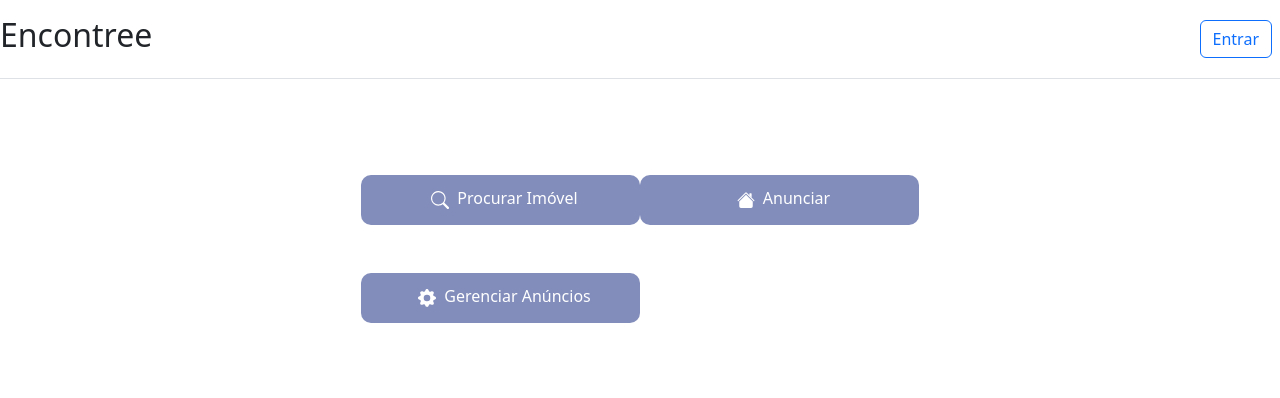
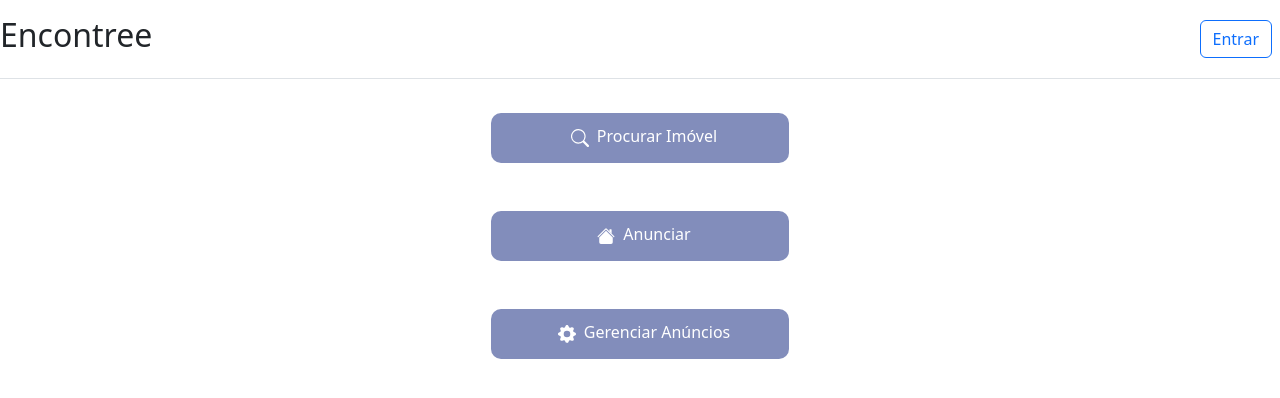
Before and after one commit to rafavmaciel/encontree-front, a React (Create React App) app: page /menu in a window 1280 px wide. Shown: the top 398 px of the page. Built offline with nearby package versions, Linux system fonts and the light colour scheme.

Commit message:
Corrigido alinhamento dos botoes na pagina de menu

```diff
--- a/src/pages/menu/index.js
+++ b/src/pages/menu/index.js
@@ -7,15 +7,18 @@ function Menu() {
     <>
         <Header/>
 
-        <div className="container mt-5" >
-            <div className='col-sm-12 col-lg-6 offset-lg-3'>
-
+        <div className='container branco col-lg-6 col-sm-12'>
+            <div className='container'>
+                    <div className='alinhamento'>
                         <button type="submit" className="botao light_blue botao_icon">
                             <svg xmlns="http://www.w3.org/2000/svg" width="18" height="18" fill="currentColor" className="bi bi-search" viewBox="0 0 16 16">
                                 <path d="M11.742 10.344a6.5 6.5 0 1 0-1.397 1.398h-.001c.03.04.062.078.098.115l3.85 3.85a1 1 0 0 0 1.415-1.414l-3.85-3.85a1.007 1.007 0 0 0-.115-.1zM12 6.5a5.5 5.5 0 1 1-11 0 5.5 5.5 0 0 1 11 0z"/>
                             </svg>
                             Procurar Imóvel
                         </button>
+                    </div>
+
+                    <div className='alinhamento'>
                         <button type="submit" className="botao light_blue mt-5 botao_icon">
                             <svg xmlns="http://www.w3.org/2000/svg" width="18" height="18" fill="currentColor" className="bi bi-house-fill ml-2" viewBox="0 0 16 16">
                                 <path fillRule="evenodd" d="m8 3.293 6 6V13.5a1.5 1.5 0 0 1-1.5 1.5h-9A1.5 1.5 0 0 1 2 13.5V9.293l6-6zm5-.793V6l-2-2V2.5a.5.5 0 0 1 .5-.5h1a.5.5 0 0 1 .5.5z"/>
@@ -23,6 +26,9 @@ function Menu() {
                             </svg>
                             Anunciar
                         </button>
+                    </div>
+
+                    <div className='alinhamento'>
                         <button type="submit" className="botao light_blue mt-5 botao_icon">
                             <svg xmlns="http://www.w3.org/2000/svg" width="18" height="18" fill="currentColor" className="bi bi-gear-fill" viewBox="0 0 16 16">
                                 <path d="M9.405 1.05c-.413-1.4-2.397-1.4-2.81 0l-.1.34a1.464 1.464 0 0 1-2.105.872l-.31-.17c-1.283-.698-2.686.705-1.987 1.987l.169.311c.446.82.023 1.841-.872 2.105l-.34.1c-1.4.413-1.4 2.397 0 2.81l.34.1a1.464 1.464 0 0 1 .872 2.105l-.17.31c-.698 1.283.705 2.686 1.987 1.987l.311-.169a1.464 1.464 0 0 1 2.105.872l.1.34c.413 1.4 2.397 1.4 2.81 0l.1-.34a1.464 1.464 0 0 1 2.105-.872l.31.17c1.283.698 2.686-.705 1.987-1.987l-.169-.311a1.464 1.464 0 0 1 .872-2.105l.34-.1c1.4-.413 1.4-2.397 0-2.81l-.34-.1a1.464 1.464 0 0 1-.872-2.105l.17-.31c.698-1.283-.705-2.686-1.987-1.987l-.311.169a1.464 1.464 0 0 1-2.105-.872l-.1-.34zM8 10.93a2.929 2.929 0 1 1 0-5.86 2.929 2.929 0 0 1 0 5.858z"/>
@@ -34,6 +40,10 @@ function Menu() {
                 </div>
 
 
+        </div>
+
+
+
     </>
     );
   }
--- a/src/pages/menu/styles.scss
+++ b/src/pages/menu/styles.scss
@@ -1,7 +1,8 @@
 @import '../../stylesheets/colors';
 
-.blue{
-    background-color: $color-azul-nav;
+.branco{
+
+    background-color: $color-branco;
     border-radius: 5px;
     padding: 10px;
     h2, h5, p, .text {
@@ -11,6 +12,14 @@
         display: flex;
         justify-content: center;
     }
+}
+
+.alinhamento{
+    display: flex;
+    flex-direction: column;
+    align-items: center;
+    justify-content: center;
+
 }
 
 .botao {
```
Lines whose indentation alone changed are shown as unchanged.
